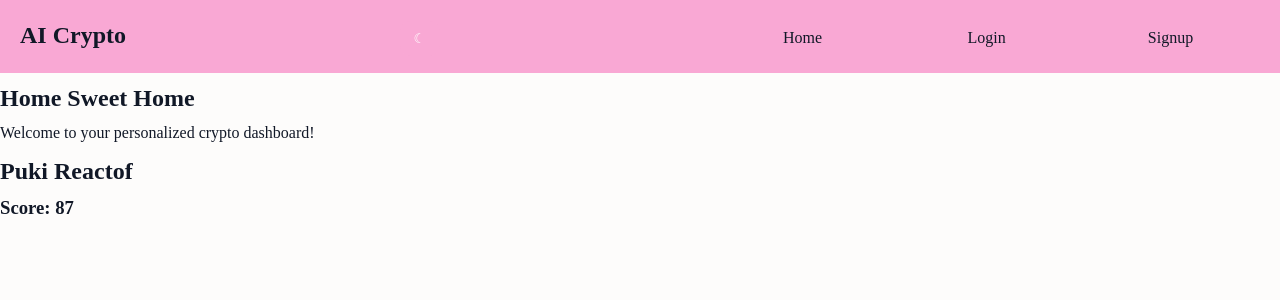
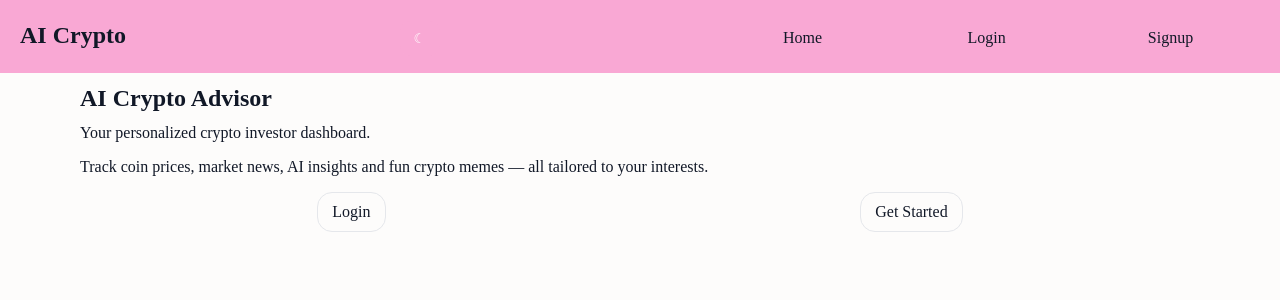
Before and after one commit to almogmizrhai/AI-crypto, a React (Vite) app in the folder client/: page / in a window 1280 px wide. Shown: the top 300 px of the page. Built offline with nearby package versions, Linux system fonts and the light colour scheme; a web font is replaced by a local one.

Commit message:
update home page

```diff
--- a/client/src/assets/style/cmps/nav-bar.css
+++ b/client/src/assets/style/cmps/nav-bar.css
@@ -17,6 +17,8 @@
             border-radius: 10px;
             padding: 5px 7px;
             min-width: 90px;
+            display: grid;
+            align-items: end;
 
             &:hover{
                 background-color: var(--primary-hover);
--- a/client/src/assets/style/main.css
+++ b/client/src/assets/style/main.css
@@ -11,6 +11,7 @@
 @import 'base/forms.css';
 
 /* PAGES */
+@import 'pages/home-page.css';
 @import 'pages/signup-page.css';
 @import 'pages/login-page.css';
 @import 'pages/onboarding-page.css';
--- /dev/null
+++ b/client/src/assets/style/pages/home-page.css
@@ -0,0 +1,39 @@
+/* home page css  */
+
+.home-page{
+    padding: 0 80px;
+
+    .guest-home{
+        .home-actions{
+            display: grid;
+            grid-auto-flow: column;
+            justify-content: stretch;
+            justify-items: center;
+
+            a{
+                padding: 10px 14px ;
+                border: 1px solid var(--border);
+                border-radius: 15px;
+
+                &:hover{
+                    background-color: var(--primary-hover);
+                }
+            }
+
+        }
+    }
+
+    .preferences-preview{
+        padding: 10px 0;
+    }
+
+    .dashboard-link{
+        padding: 10px 14px ;
+        border: 1px solid var(--border);
+        border-radius: 15px;
+
+        &:hover{
+            background-color: var(--primary-hover);
+        }
+    }
+}
--- a/client/src/cmps/UserPreview.jsx
+++ /dev/null
@@ -1,11 +0,0 @@
-// UserPreview cmp jsx
-
-export function UserPreview() {
-    var user = { fullname: 'Puki Reactof', score: 87 }
-    return (
-        <section className="user-preview">
-            <h2>{user.fullname}</h2>
-            <h3>Score: {user.score}</h3>
-        </section>
-    )
-}
--- a/client/src/pages/Home.jsx
+++ b/client/src/pages/Home.jsx
@@ -1,14 +1,68 @@
 // home cmp jsx
 
-import { UserPreview } from '../cmps/UserPreview.jsx'
+import { Link } from 'react-router-dom'
 
+import { useAuth } from '../context/AuthContext.jsx'
 
 export function Home() {
+    const { user } = useAuth()
+
     return (
-        <section className="home-page">
-            <h2>Home Sweet Home</h2>
-            <p>Welcome to your personalized crypto dashboard!</p>
-            <UserPreview />
+    <section className="home-page">
+        {!user && (
+            <div className="guest-home">
+                <h1>AI Crypto Advisor </h1>
+
+                <p>
+                    Your personalized crypto investor dashboard.
+                </p>
+
+                <p>
+                    Track coin prices, market news,
+                    AI insights and fun crypto memes — all tailored to your interests.
+                </p>
+
+                <div className="home-actions">
+                    <Link to='/login'> Login </Link>
+                    <Link to='/signup'> Get Started </Link>
+                </div>
+            </div>
+        )}
+
+        {user && (
+            <div className="user-home">
+                <h1>
+                    Welcome back {user.name}
+                </h1>
+
+                <p> Your personalized crypto dashboard is ready. </p>
+
+                <div className="preferences-preview">
+                    <div className="dashboard-card">
+                        <h3>Favorite Assets</h3>
+                        <p>
+                            {user.preferences.assets.join(', ')}
+                        </p>
+                    </div>
+
+                    <div className="dashboard-card">
+                        <h3>Investor Type</h3>
+                        <p>
+                            {user.preferences.investorType}
+                        </p>
+                    </div>
+
+                    <div className="dashboard-card">
+                        <h3>Preferred Content</h3>
+                        <p>
+                            {user.preferences.contentTypes.join(', ')}
+                        </p>
+                    </div>
+                </div>
+
+                <Link className="dashboard-link" to='/dashboard' > Dashboard </Link>
+            </div>
+        )}
 
         </section>
     )
```
